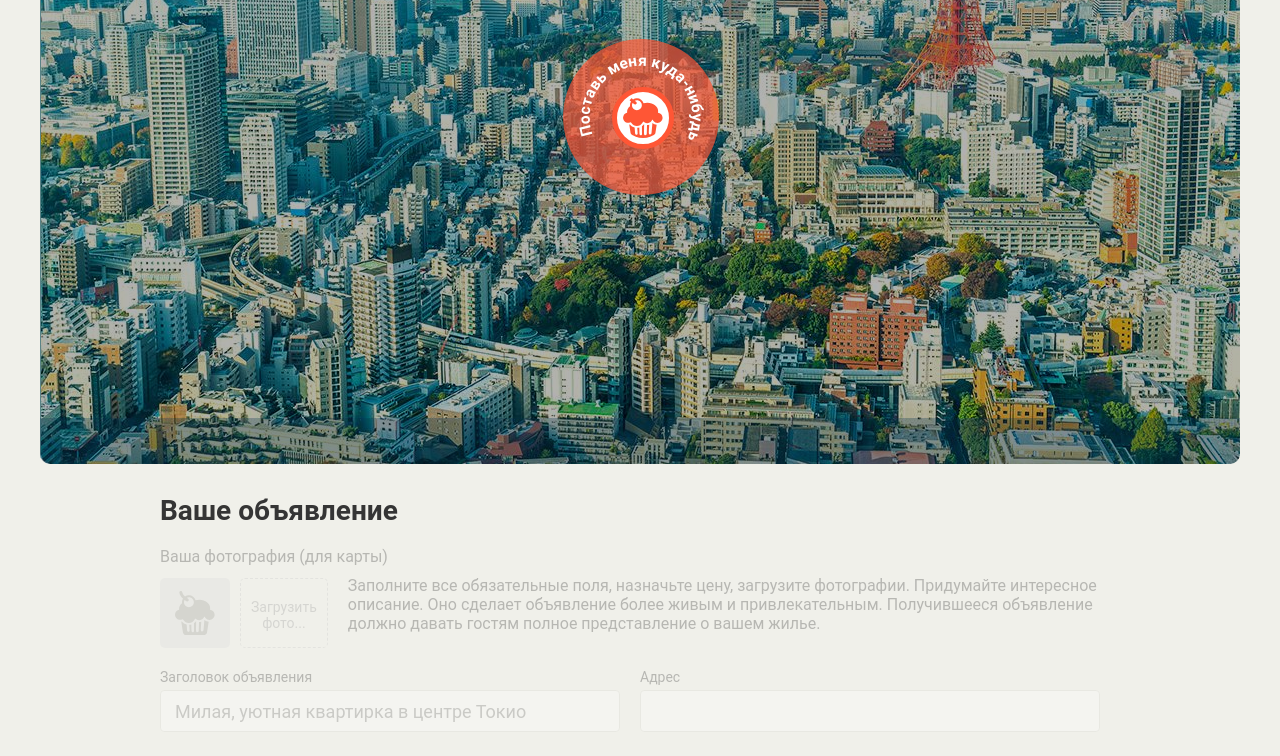
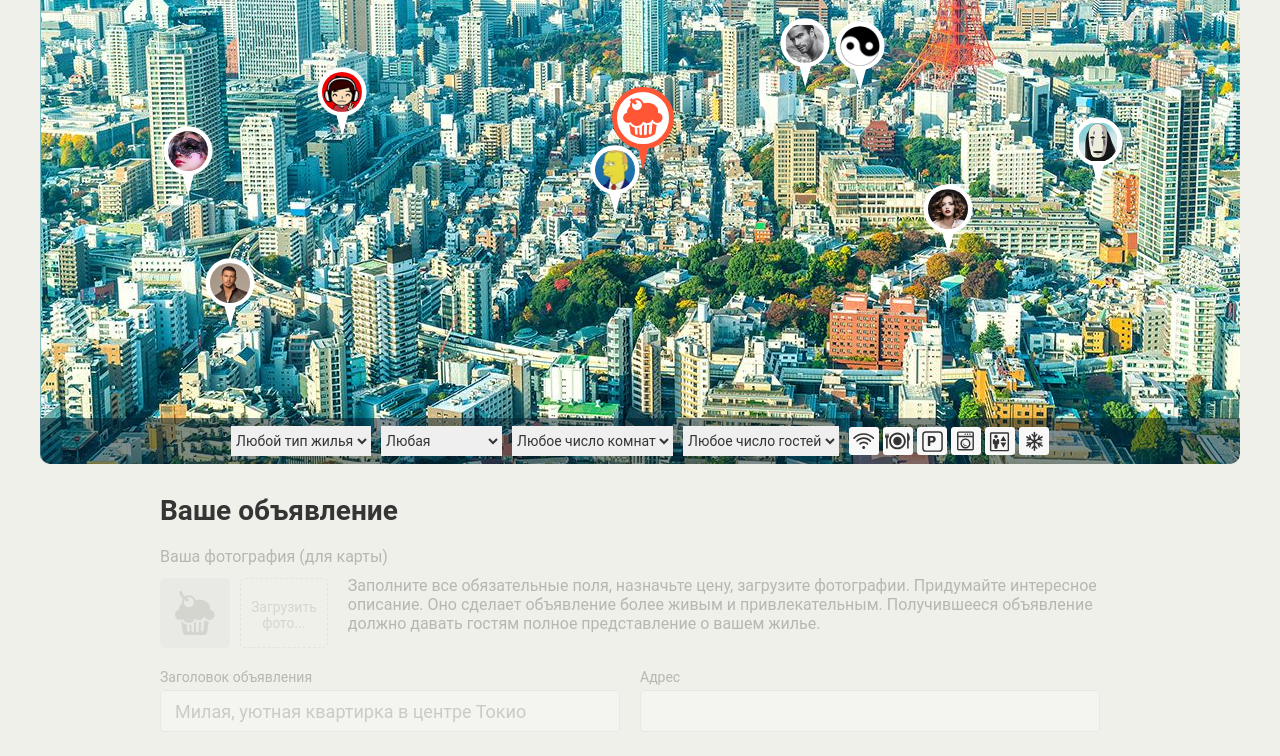
Before and after one commit to BoxDmitry/514435-keksobooking-19, a website: page index.html in a window 1280 px wide. Shown: the part 286-1042 px from the top of the page. Drawn offline with Linux system fonts and the light colour scheme; files whose address does not match are found by name.

Commit message:
Генерация объявлений

```diff
--- a/index.html
+++ b/index.html
@@ -248,5 +248,6 @@
     </div>
   </template>
 
+  <script src='js/main.js'></script>
 </body>
 </html>
--- a/js/main.js
+++ b/js/main.js
@@ -0,0 +1,118 @@
+'use strict';
+
+var idAvatar = 1;
+var ADS_QUANTITY = 8;
+
+var FEATURES = ["wifi", "dishwasher", "parking", "washer", "elevator", "conditioner"];
+var PHOTOS = ["http://o0.github.io/assets/images/tokyo/hotel1.jpg", "http://o0.github.io/assets/images/tokyo/hotel2.jpg", "http://o0.github.io/assets/images/tokyo/hotel3.jpg"];
+
+
+var mapElement = document.querySelector('.map');
+var mapPointsElement = document.querySelector('.map__pins');
+var pinTemplate = document.querySelector('#pin').content.querySelector('.map__pin');
+
+var PIN_LEFT_OFFSET = pinTemplate.offsetWidth / 2;
+var PIN_TOP_OFFSET = pinTemplate.offsetHeight;
+
+var MAP_WIDTH = mapPointsElement.offsetWidth;
+var MAP_HEIGHT_MIN = 130;
+var MAP_HEIGHT_MAX = 630;
+
+
+var getRandom = function (min, max) {
+  var least = Math.ceil(min);
+  var most = Math.floor(max);
+  return Math.floor(Math.random() * (most - least + 1)) + least;
+};
+
+var getFeatures = function () {
+  var actualFeatures = [];
+  var lengthFeatures = getRandom(0, FEATURES.length - 1);
+
+  for (var i = 0; i <= lengthFeatures; i++) {
+    actualFeatures[actualFeatures.length] = FEATURES[i];
+  }
+
+  return actualFeatures;
+};
+
+var getPhotos = function () {
+  var actualPhotos = [];
+  var lengthPhotos = getRandom(0, PHOTOS.length - 1);
+
+  for (var i = 0; i <= lengthPhotos; i++) {
+    actualPhotos[actualPhotos.length] = PHOTOS[i];
+  }
+
+  return actualPhotos;
+};
+
+var getAvatar = function () {
+  var actualIdAvatar = idAvatar < 10 ? '0' + idAvatar : idAvatar;
+  idAvatar++;
+  return 'img/avatars/user' + actualIdAvatar + '.png';
+};
+
+var getXLocation = function () {
+  return getRandom(1, MAP_WIDTH);
+};
+
+var getYLocation = function () {
+  return getRandom(MAP_HEIGHT_MIN, MAP_HEIGHT_MAX);
+};
+
+var generationAd = function () {
+  var ad = {
+    aurhor: {
+      avatar: getAvatar()
+    },
+    offer: {
+      title: "Заголовок",
+      address: "600, 350", // {{location.x}}, {{location.y}}
+      price: 1000,
+      type: "bungalo",
+      rooms: 5,
+      guests: 10,
+      checkin: "14:00",
+      checkout: "12:00",
+      features: getFeatures(),
+      description: "Описание",
+      photos: getPhotos()
+    },
+    location: {
+      x: getXLocation(),
+      y: getYLocation()
+    }
+  }
+  return ad;
+};
+
+var generationAds = function (quantity) {
+  var actualAds = [];
+  for (var i = 0; i < quantity; i++) {
+    actualAds[actualAds.length] = generationAd();
+  }
+  return actualAds;
+}
+
+var Ads = generationAds(ADS_QUANTITY);
+
+mapElement.classList.remove('map--faded');
+
+var renderPin = function (ad) {
+  var pinElement = pinTemplate.cloneNode(true);
+
+  pinElement.style.left = ad.location.x + PIN_LEFT_OFFSET + 'px';
+  pinElement.style.top = ad.location.y + PIN_TOP_OFFSET + 'px';
+  pinElement.querySelector('img').src = ad.aurhor.avatar;
+  pinElement.querySelector('img').alt = ad.offer.title;
+
+  return pinElement;
+};
+
+var fragment = document.createDocumentFragment();
+for (var i = 0; i < Ads.length; i++) {
+  fragment.appendChild(renderPin(Ads[i]));
+}
+mapPointsElement.appendChild(fragment);
+console.log(pinTemplate);
```
